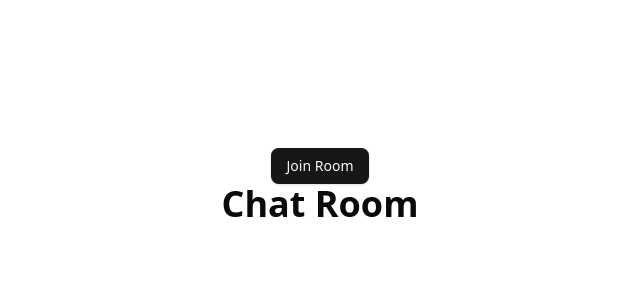
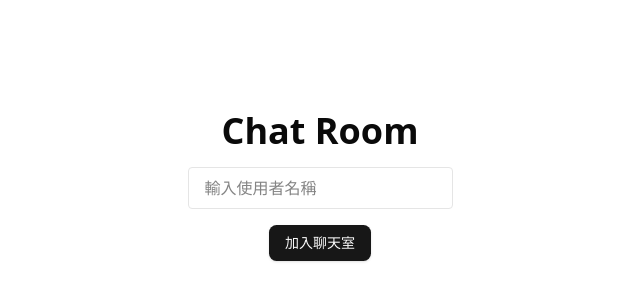
Before and after one commit to rccj/chatroom, a React (Vite) app: page / in a window 1280 px wide. Shown: the part 214-514 px from the top of the page, without its empty margins (320-960 px from the left). Built offline with nearby package versions, Linux system fonts and the light colour scheme.

Commit message:
chore: add zustand for state management

```diff
--- a/package.json
+++ b/package.json
@@ -21,7 +21,8 @@
 		"react-dom": "^19.0.0",
 		"tailwind-merge": "^3.0.1",
 		"tailwindcss": "^4.0.6",
-		"tailwindcss-animate": "^1.0.7"
+		"tailwindcss-animate": "^1.0.7",
+		"zustand": "^5.0.3"
 	},
 	"devDependencies": {
 		"@biomejs/biome": "1.9.4",
--- a/src/App.tsx
+++ b/src/App.tsx
@@ -1,13 +1,7 @@
-import { Button } from "@/components/ui/button"
+import { HomePage } from "@/pages/home"
+
 function App() {
-	return (
-		<div>
-			<div className="flex flex-col items-center justify-center h-screen">
-				<Button>Join Room</Button>
-				<h1 className="text-4xl font-bold">Chat Room</h1>
-			</div>
-		</div>
-	)
+	return <HomePage />
 }
 
 export default App
--- /dev/null
+++ b/src/pages/home.tsx
@@ -0,0 +1,46 @@
+import { Button } from "@/components/ui/button"
+import { useChatStore } from "@/stores/chat"
+import { useState } from "react"
+
+export function HomePage() {
+	const [username, setUsername] = useState("")
+	const { user, setUser, clearUser } = useChatStore()
+
+	const handleJoin = () => {
+		if (!username.trim()) {
+			alert("請輸入使用者名稱")
+			return
+		}
+
+		setUser({
+			id: crypto.randomUUID(),
+			name: username.trim(),
+		})
+	}
+
+	return (
+		<div className="flex flex-col items-center justify-center h-screen gap-4">
+			<h1 className="text-4xl font-bold">Chat Room</h1>
+
+			{user ? (
+				<div className="flex flex-col items-center gap-4">
+					<p>歡迎, {user.name}!</p>
+					<Button onClick={clearUser} variant="outline">
+						登出
+					</Button>
+				</div>
+			) : (
+				<div className="flex flex-col items-center gap-4">
+					<input
+						type="text"
+						value={username}
+						onChange={(e) => setUsername(e.target.value)}
+						placeholder="輸入使用者名稱"
+						className="px-4 py-2 border rounded"
+					/>
+					<Button onClick={handleJoin}>加入聊天室</Button>
+				</div>
+			)}
+		</div>
+	)
+}
--- /dev/null
+++ b/src/stores/chat.ts
@@ -0,0 +1,18 @@
+import { create } from "zustand"
+
+interface User {
+	id: string
+	name: string
+}
+
+interface ChatStore {
+	user: User | null
+	setUser: (user: User) => void
+	clearUser: () => void
+}
+
+export const useChatStore = create<ChatStore>((set) => ({
+	user: null,
+	setUser: (user) => set({ user }),
+	clearUser: () => set({ user: null }),
+}))
```
Also changed, not shown: 1 other file (tests, documents, lock files or other folders).
